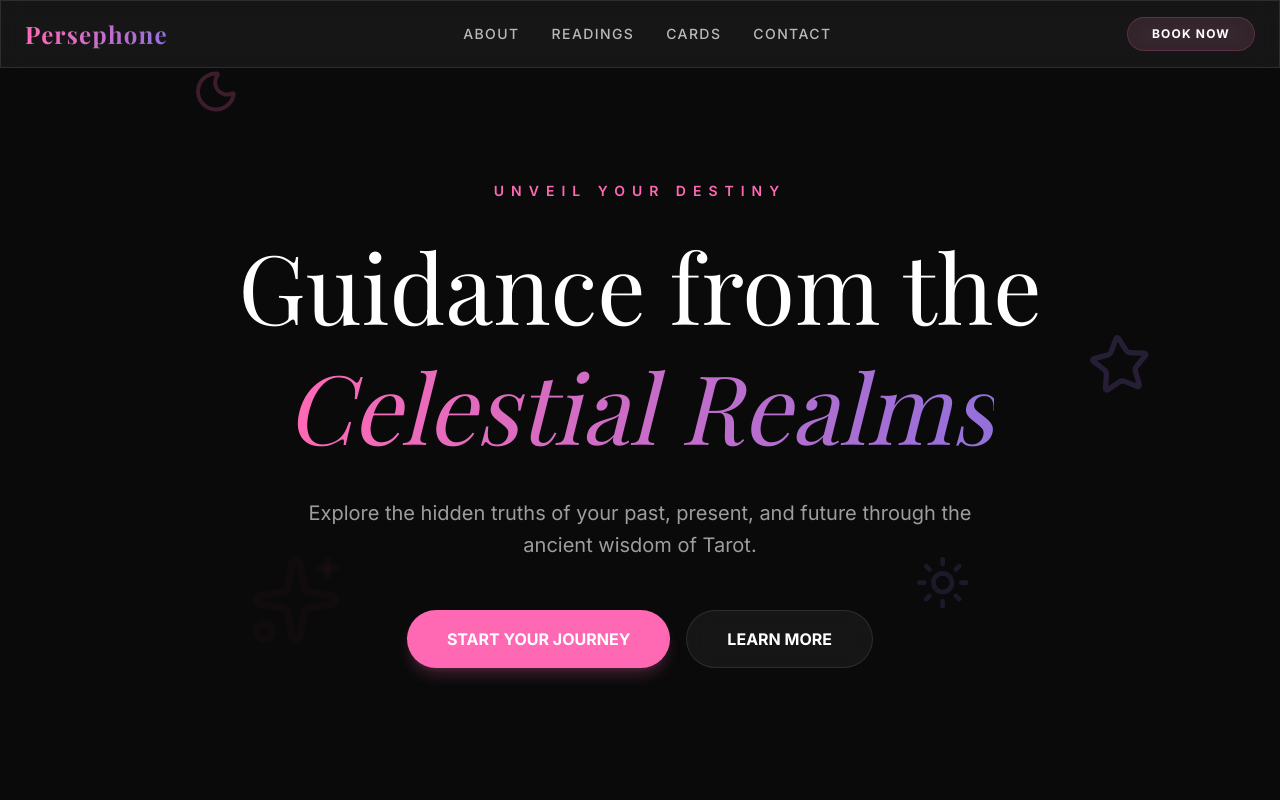
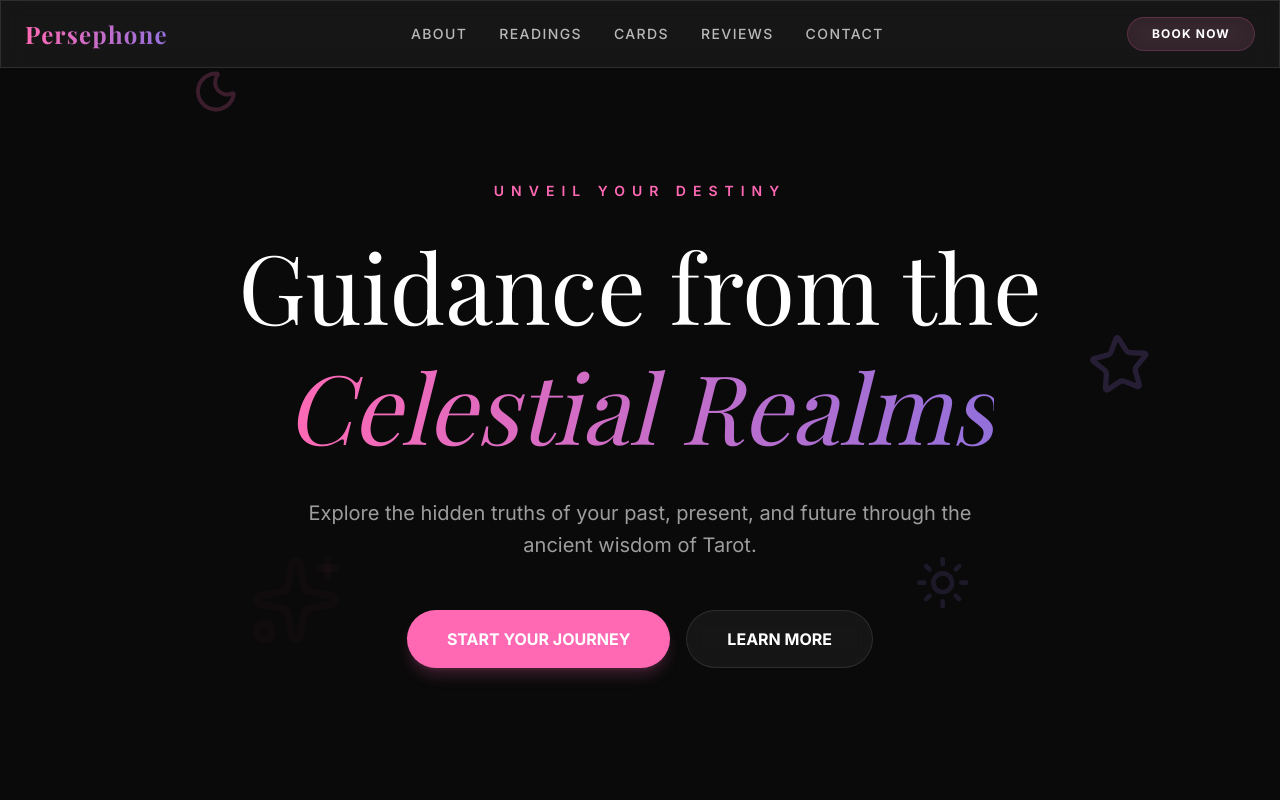
Before and after one commit to YouKnowPrem/Persephone-Tarot-Reader, a React (Vite) app: page / in a window 1280 px wide. Shown: the top 800 px of the page. Built offline with nearby package versions, Linux system fonts and the light colour scheme; a web font is replaced by a local one.

Commit message:
Update Navbar.tsx

```diff
--- a/src/components/Navbar.tsx
+++ b/src/components/Navbar.tsx
@@ -18,6 +18,7 @@ const Navbar = () => {
         <a href="#about" className="hover:text-mystic-pink transition-colors">About</a>
         <a href="#readings" className="hover:text-mystic-pink transition-colors">Readings</a>
         <a href="#cards" className="hover:text-mystic-pink transition-colors">Cards</a>
+        <a href="#reviews" className="hover:text-mystic-pink transition-colors">Reviews</a>
         <a href="#contact" className="hover:text-mystic-pink transition-colors">Contact</a>
       </div>
       <a
```
